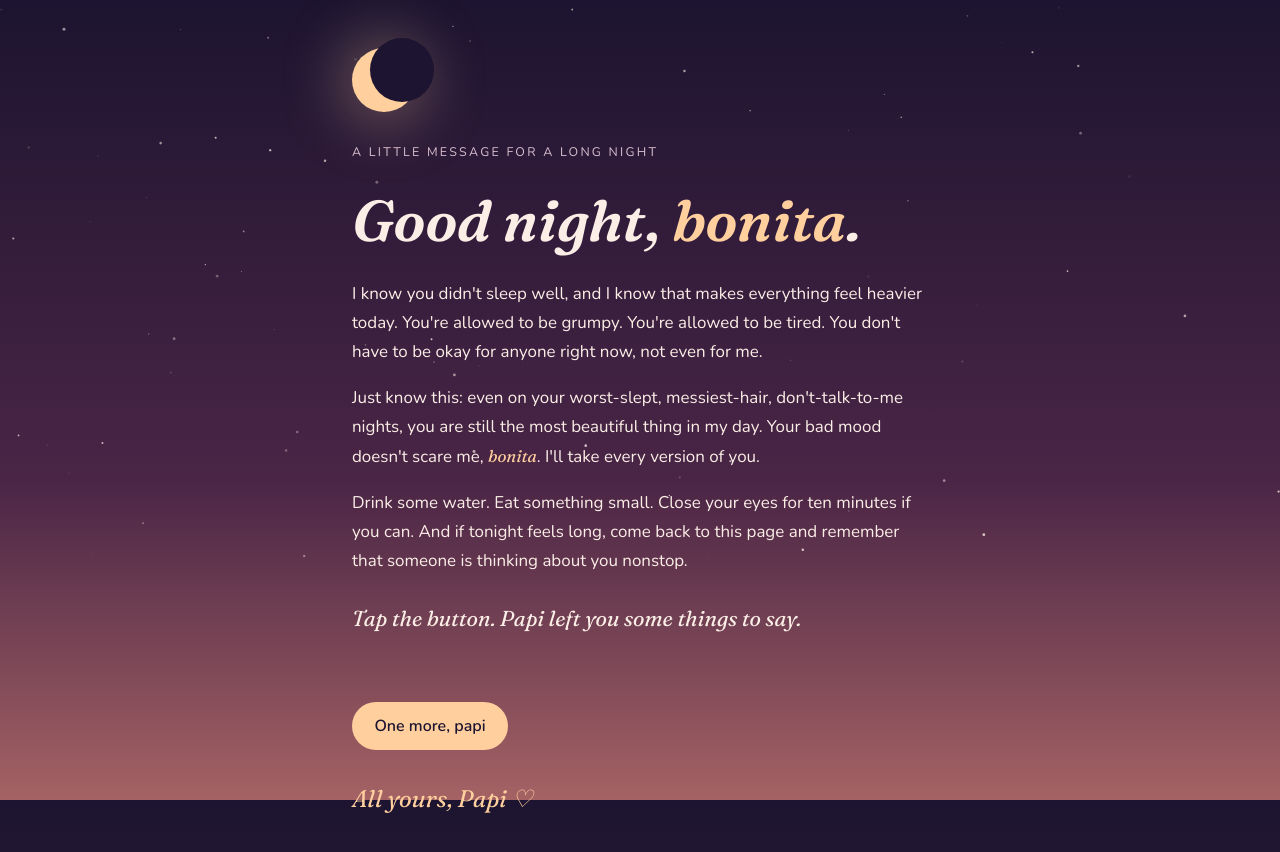
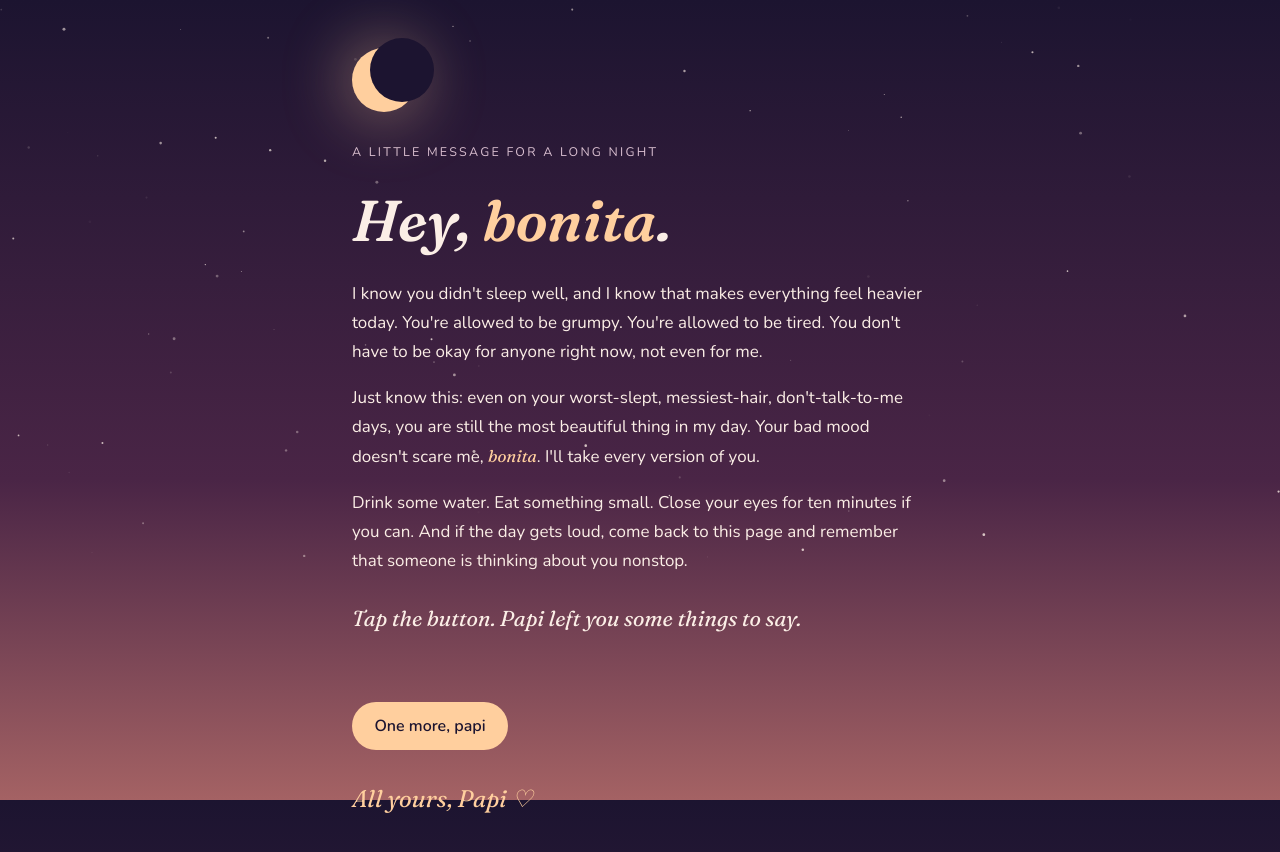
Before and after one commit to ishakkhettab/bonita-46eef1f8, a plain HTML site: page index.html in a window 1280 px wide. Drawn offline with nearby package versions, Linux system fonts and the light colour scheme.

Commit message:
Change greeting to Hey

```diff
--- a/index.html
+++ b/index.html
@@ -57,12 +57,12 @@ button:focus-visible { outline: 3px solid var(--ink); outline-offset: 3px; }
 <main>
   <div class="moon" aria-hidden="true"></div>
   <p class="eyebrow">A little message for a long night</p>
-  <h1>Good night, <span>bonita</span>.</h1>
+  <h1>Hey, <span>bonita</span>.</h1>
 
   <div class="letter">
     <p>I know you didn't sleep well, and I know that makes everything feel heavier today. You're allowed to be grumpy. You're allowed to be tired. You don't have to be okay for anyone right now, not even for me.</p>
-    <p>Just know this: even on your worst-slept, messiest-hair, don't-talk-to-me nights, you are still the most beautiful thing in my day. Your bad mood doesn't scare me, <em>bonita</em>. I'll take every version of you.</p>
-    <p>Drink some water. Eat something small. Close your eyes for ten minutes if you can. And if tonight feels long, come back to this page and remember that someone is thinking about you nonstop.</p>
+    <p>Just know this: even on your worst-slept, messiest-hair, don't-talk-to-me days, you are still the most beautiful thing in my day. Your bad mood doesn't scare me, <em>bonita</em>. I'll take every version of you.</p>
+    <p>Drink some water. Eat something small. Close your eyes for ten minutes if you can. And if the day gets loud, come back to this page and remember that someone is thinking about you nonstop.</p>
   </div>
 
   <div class="kiss">
```
